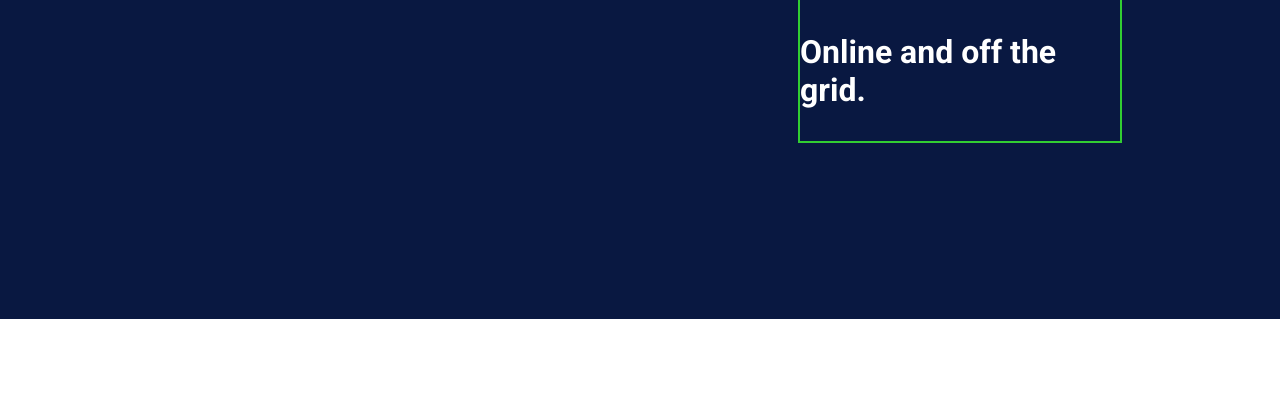
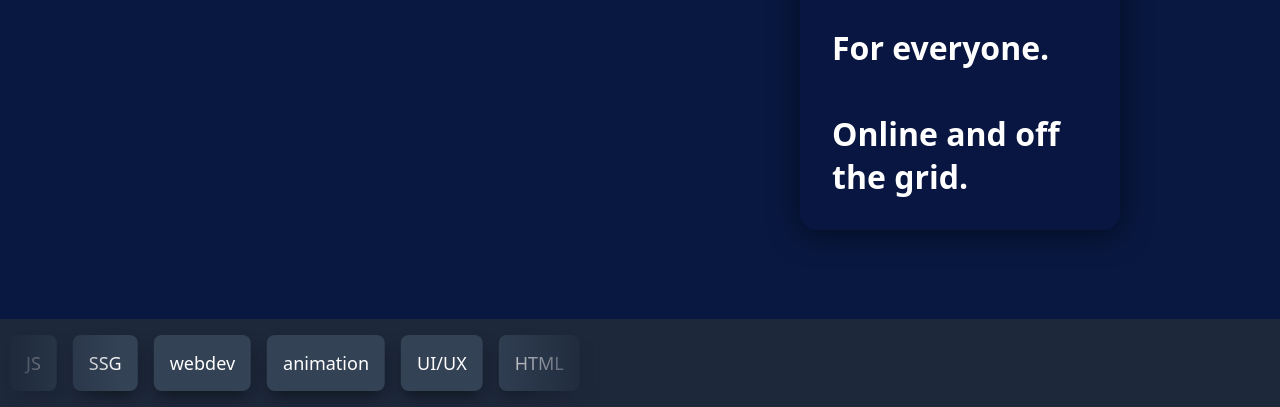
Before and after one commit to iffervescence/TheWellTemp, a plain HTML site: page index.html in a window 1280 px wide. Shown: the part 481-888 px from the top of the page. Before the commit the page ends 800 px from the top, so only its background shows below. Drawn offline with Linux system fonts and the light colour scheme; some packages are replaced by stand-ins of ours; a script that the page names is missing.

Commit message:
added horizontal scroll

```diff
--- a/index.html
+++ b/index.html
@@ -9,10 +9,12 @@
     <link href="https://fonts.googleapis.com/css2?family=Roboto:ital,wght@0,100;0,300;0,400;0,500;0,700;0,900;1,100;1,300;1,400;1,500;1,700;1,900&display=swap" rel="stylesheet">
 
     <link rel="stylesheet" href="styles/styles.css" type="text/css">
+    <link rel="stylesheet" href="styles/scroll.css" type="text/css">
 
     <title>TheWell Draft website</title>
 </head>
 <body>
+
 
     <div class="hero">
         <div class="hero-bg">
@@ -32,6 +34,20 @@
         </div>
     </div>
 
+    <div class="scroller" data-speed="fast">
+        <ul class="tag-list scroller__inner">
+          <li>HTML</li>
+          <li>CSS</li>
+          <li>JS</li>
+          <li>SSG</li>
+          <li>webdev</li>
+          <li>animation</li>
+          <li>UI/UX</li>
+        </ul>
+      </div>
+
+
+      <script type="text/javascript" src="script.js"></script>
 
 </body>
 </html>
--- /dev/null
+++ b/script.js
@@ -0,0 +1,28 @@
+console.log("Hello world!");
+
+const scrollers = document.querySelectorAll(".scroller");
+
+// If a user hasn't opted in for recuded motion, then we add the animation
+if (!window.matchMedia("(prefers-reduced-motion: reduce)").matches) {
+  addAnimation();
+}
+
+function addAnimation() {
+  scrollers.forEach((scroller) => {
+    // add data-animated="true" to every `.scroller` on the page
+    scroller.setAttribute("data-animated", true);
+
+    // Make an array from the elements within `.scroller-inner`
+    const scrollerInner = scroller.querySelector(".scroller__inner");
+    const scrollerContent = Array.from(scrollerInner.children);
+
+    // For each item in the array, clone it
+    // add aria-hidden to it
+    // add it into the `.scroller-inner`
+    scrollerContent.forEach((item) => {
+      const duplicatedItem = item.cloneNode(true);
+      duplicatedItem.setAttribute("aria-hidden", true);
+      scrollerInner.appendChild(duplicatedItem);
+    });
+  });
+}
--- a/styles/scroll.css
+++ b/styles/scroll.css
@@ -0,0 +1,92 @@
+.scroller {
+    max-width: 600px;
+  }
+
+  .scroller__inner {
+    padding-block: 1rem;
+    display: flex;
+    flex-wrap: wrap;
+    gap: 1rem;
+  }
+
+  .scroller[data-animated="true"] {
+    overflow: hidden;
+    -webkit-mask: linear-gradient(
+      90deg,
+      transparent,
+      white 20%,
+      white 80%,
+      transparent
+    );
+    mask: linear-gradient(90deg, transparent, white 20%, white 80%, transparent);
+  }
+
+  .scroller[data-animated="true"] .scroller__inner {
+    width: max-content;
+    flex-wrap: nowrap;
+    animation: scroll var(--_animation-duration, 40s)
+      var(--_animation-direction, forwards) linear infinite;
+  }
+
+  .scroller[data-direction="right"] {
+    --_animation-direction: reverse;
+  }
+
+  .scroller[data-direction="left"] {
+    --_animation-direction: forwards;
+  }
+
+  .scroller[data-speed="fast"] {
+    --_animation-duration: 20s;
+  }
+
+  .scroller[data-speed="slow"] {
+    --_animation-duration: 60s;
+  }
+
+  @keyframes scroll {
+    to {
+      transform: translate(calc(-50% - 0.5rem));
+    }
+  }
+
+  /* general styles */
+
+  :root {
+    --clr-neutral-100: hsl(0, 0%, 100%);
+    --clr-primary-100: hsl(205, 15%, 58%);
+    --clr-primary-400: hsl(215, 25%, 27%);
+    --clr-primary-800: hsl(217, 33%, 17%);
+    --clr-primary-900: hsl(218, 33%, 9%);
+  }
+
+  html {
+    color-scheme: dark;
+  }
+
+  body {
+    display: grid;
+    min-block-size: 100vh;
+    place-content: center;
+    font-family: system-ui;
+    font-size: 1.125rem;
+    background-color: var(--clr-primary-800);
+  }
+
+  .tag-list {
+    margin: 0;
+    padding-inline: 0;
+    list-style: none;
+  }
+
+  .tag-list li {
+    padding: 1rem;
+    background: var(--clr-primary-400);
+    border-radius: 0.5rem;
+    box-shadow: 0 0.5rem 1rem -0.25rem var(--clr-primary-900);
+  }
+
+  /* for testing purposed to ensure the animation lined up correctly */
+  .test {
+    background: red !important;
+  }
--- a/styles/styles.css
+++ b/styles/styles.css
@@ -8,7 +8,7 @@ html, body {
     background-color: rgb(9, 24, 65);
     display: grid;
     grid-template-columns: 1fr repeat(3, 2fr) 1fr;
-    grid-template-rows: repeat(5, 1fr);
+    grid-template-rows: 0.5fr, repeat(3, 1fr), 0.5fr;
     grid-column-gap: 0px;
     grid-row-gap: 0px;
     place-items: center;
@@ -17,30 +17,11 @@ html, body {
     overflow-x: hidden;
 }
 
+/* debug
 .hero > * {
     border: 2px solid limegreen;
 }
-
-@media (max-aspect-ratio: 1/1) {
-    .hero {
-        height: 95dvh;
-    }
-
-    .hero > * {
-        border: 2px solid rgb(17, 0, 255);
-    }
-}
-
-@media (max-aspect-ratio: 1/2) {
-    .hero {
-        height: 120dvh;
-    }
-
-    .hero > * {
-        border: 2px solid red;
-    }
-}
-
+*/
 
 .hero-bg {
     grid-area: 1 / 1 / 6 / 6;
@@ -66,24 +47,75 @@ html, body {
     max-height: 100%;
     width: 100%;
     z-index: 2;
-    font-size: 2rem;
+    font-size: xx-large;
     color: white;
     overflow: visible;
+    background: rgba(13, 21, 65, 0.17);
+    border-radius: 16px;
+    box-shadow: 0 4px 30px rgba(0, 0, 0, 0.5);
+    backdrop-filter: blur(7.4px);
+    -webkit-backdrop-filter: blur(7.4px);
+}
+
+.hero-text > p {
+    margin: 2rem 2rem;
 }
 
 
 @media (max-width: 600px) {
+    .hero > * {
+        font-size: 1.5rem;
+    }
+}
 
+@media (max-aspect-ratio: 1/1) {
     .hero {
-        grid-template-rows: 1fr 2fr 2fr 3fr 0.5fr;
+        height: 140dvh;
+        grid-template-rows: 2fr 1fr 1fr 3fr 2fr 0.5fr;
+    }
+
+    /* debug
+    .hero > * {
+        border: 2px solid rgb(17, 0, 255);
+    }
+    */
+
+    .hero-bg {
+        grid-area: 1 / 1 / 7 / 6;
     }
 
     .hero-logo {
         grid-area: 2 / 2 / 3 / 5;
+        text-align: center;
+    }
+
+    .hero-logo > img {
+        min-width: 30dvw;
+        max-width: 50dvw;
     }
 
     .hero-text {
-        grid-area: 4 / 2 / 5 / 5;
-        font-size: 1.5rem;
+        grid-area: 5 / 2 / 6 / 5;
+        font-size: x-large;
     }
 }
+
+/* no longer necessary
+@media (max-aspect-ratio: 9/16) {
+    .hero {
+        height: 120dvh;
+    }
+}
+*/
+
+
+/* Need to find better way of addressing mobile landscape mode
+@media (max-width: 900px) and (orientation:landscape) {
+    .hero {
+        height: 200dvh;
+    }
+    .hero > * {
+        border: 2px solid red;
+    }
+}
+*/
```
